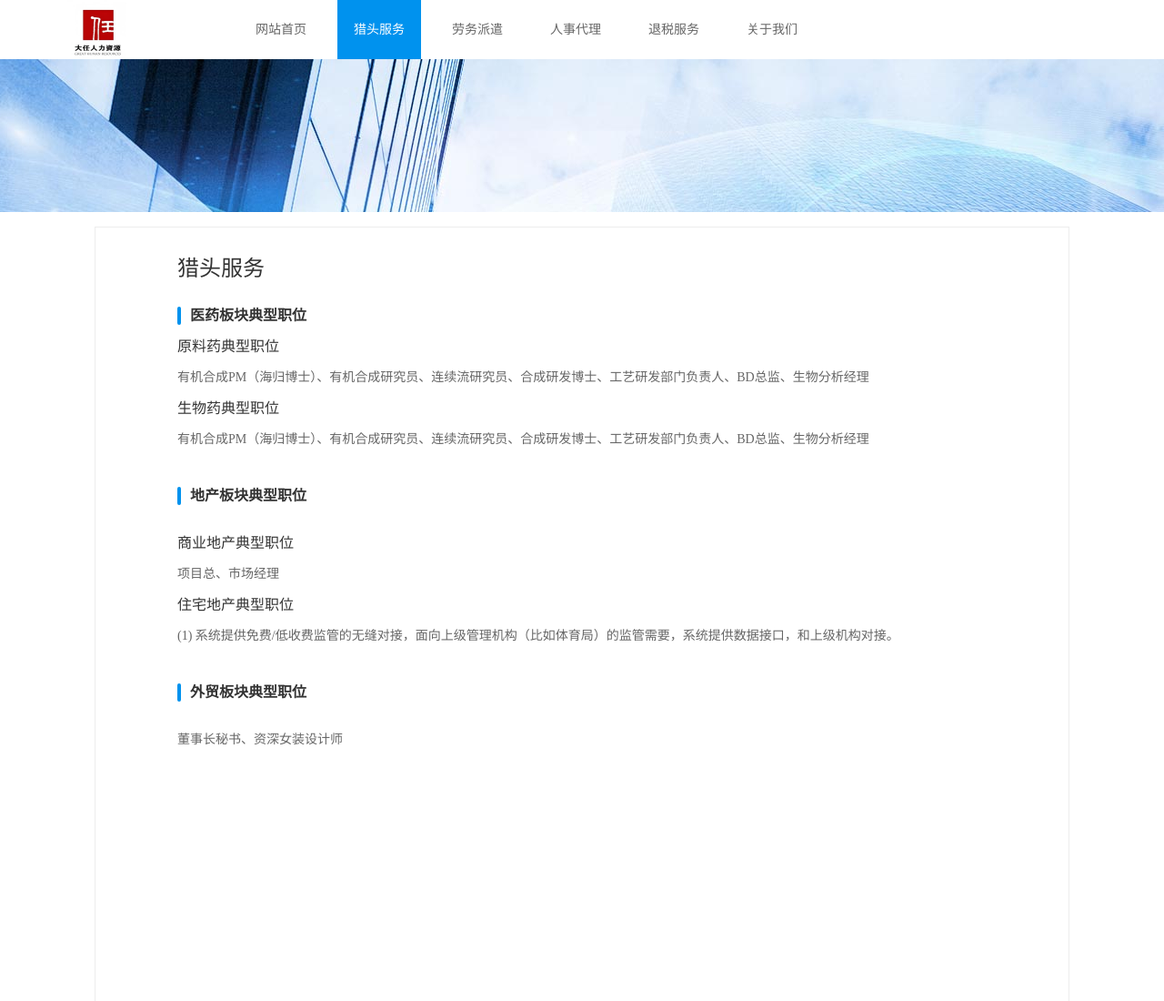
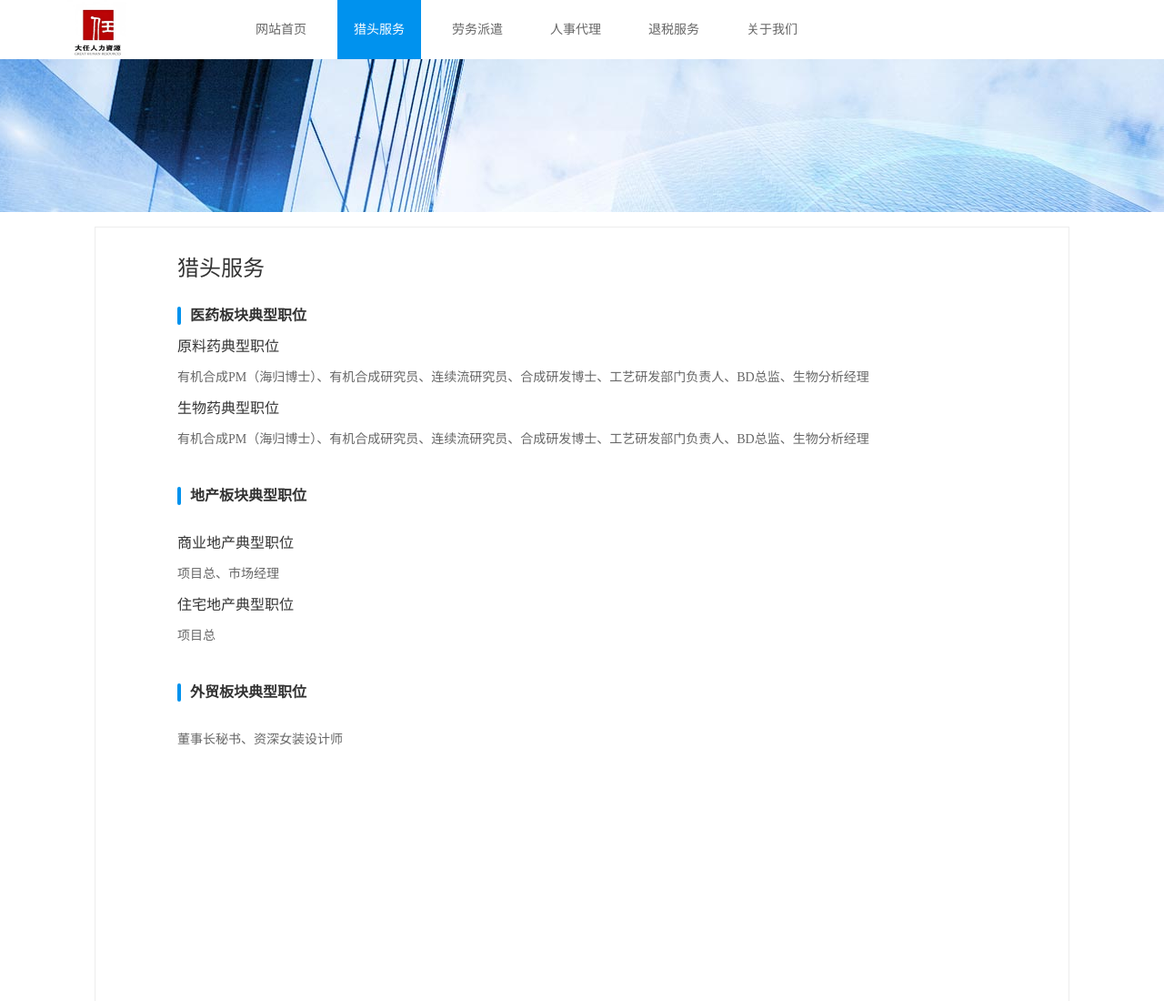
Before and after one commit to mote2000/mote2000.github.io, a website: page html/headhunter.html in a window 1280 px wide. Shown: the top 1100 px of the page at 91% size. Drawn offline with Linux system fonts and the light colour scheme.

Commit message:
Update job titles and descriptions in headhunter page for improved clarity

```diff
--- a/html/headhunter.html
+++ b/html/headhunter.html
@@ -103,7 +103,7 @@
             <p>项目总、市场经理</p>
 
             <h6>住宅地产典型职位</h6>
-            <p> (1) 系统提供免费/低收费监管的无缝对接，面向上级管理机构（比如体育局）的监管需要，系统提供数据接口，和上级机构对接。</p>
+            <p> 项目总</p>
 
             <h4 class="detailTit secTit"><span class="block"></span>外贸板块典型职位</h4>
             <p>董事长秘书、资深女装设计师
```
